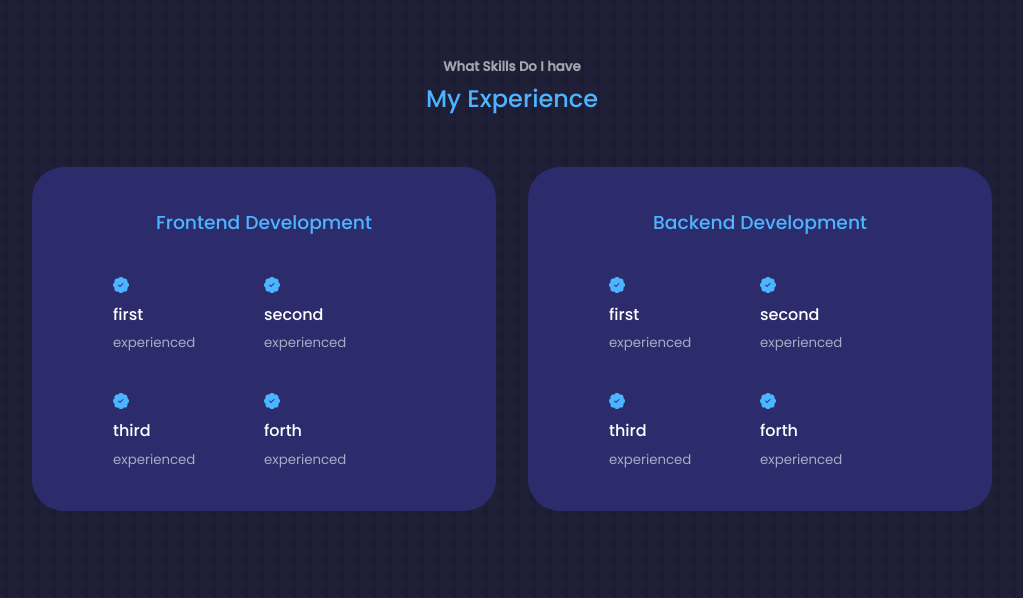
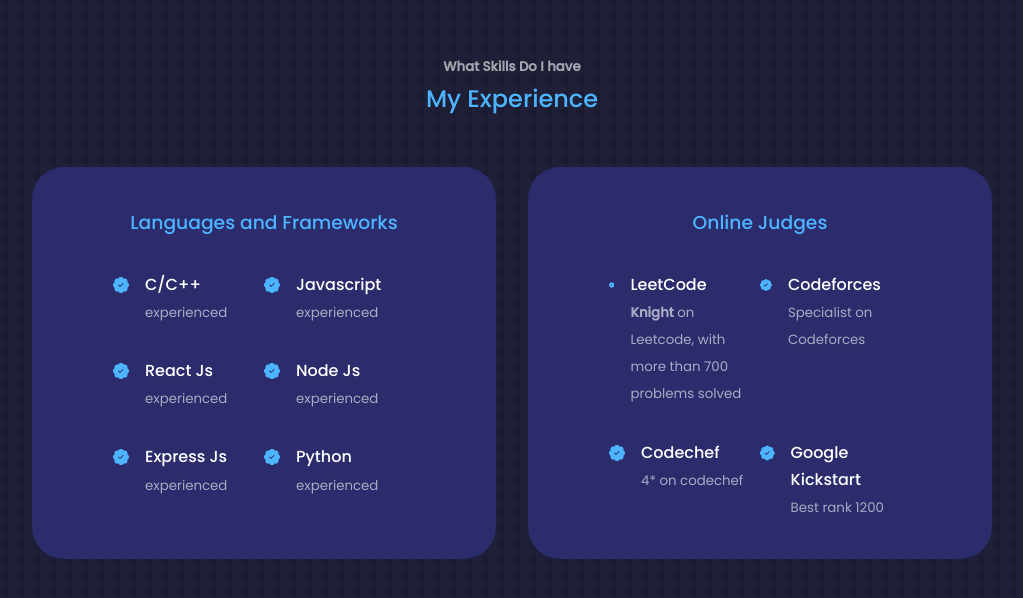
Before and after one commit to sarthak-dms/Sarthak-Sharma, a React (Create React App) app: page / in a window 1280 px wide. Shown: the part 1800-2398 px from the top of the page, without its empty margins (128-1151 px from the left). Built offline with nearby package versions, Linux system fonts and the light colour scheme.

Commit message:
updated details 2

```diff
--- a/src/components/Experience/Experience.jsx
+++ b/src/components/Experience/Experience.jsx
@@ -10,33 +10,47 @@
 
       <div className="container experience__container">
         <div className="experience__frontend">
-          <h3>Frontend Development</h3>
+          <h3>Languages and Frameworks</h3>
           <div className="experience__content">
             <article className='experience__detail'>
               <BsFillPatchCheckFill className='experience__details-icon'/>
               <div>
-                <h4>first</h4>
+                <h4>C/C++</h4>
                 <small className='text-light'>experienced</small>
               </div>
             </article>
-            <article>
+            <article className='experience__detail'>
               <BsFillPatchCheckFill className='experience__details-icon'/>
               <div>
-                <h4>second</h4>
+                <h4>Javascript</h4>
                 <small className='text-light'>experienced</small>
               </div>
             </article>
-            <article>
+            <article className='experience__detail'>
               <BsFillPatchCheckFill className='experience__details-icon'/>
               <div>
-                <h4>third</h4>
+                <h4>React Js</h4>
                 <small className='text-light'>experienced</small>
               </div>
             </article>
-            <article>
+            <article className='experience__detail'>
               <BsFillPatchCheckFill className='experience__details-icon'/>
               <div>
-                <h4>forth</h4>
+                <h4>Node Js</h4>
+                <small className='text-light'>experienced</small>
+              </div>
+            </article>
+            <article className='experience__detail'>
+              <BsFillPatchCheckFill className='experience__details-icon'/>
+              <div>
+                <h4>Express Js</h4>
+                <small className='text-light'>experienced</small>
+              </div>
+            </article>
+            <article className='experience__detail'>
+              <BsFillPatchCheckFill className='experience__details-icon'/>
+              <div>
+                <h4>Python</h4>
                 <small className='text-light'>experienced</small>
               </div>
             </article>
@@ -44,34 +58,34 @@
         </div>
 
         <div className="experience__backend">
-          <h3>Backend Development</h3>
+          <h3>Online Judges</h3>
           <div className="experience__content">
               <article className='experience__detail'>
                 <BsFillPatchCheckFill className='experience__details-icon'/>
                 <div>
-                  <h4>first</h4>
-                  <small className='text-light'>experienced</small>
+                  <h4>LeetCode</h4>
+                  <small className='text-light'><b>Knight</b> on Leetcode, with more than 700 problems solved</small>
                 </div>
               </article>
-              <article>
+              <article className='experience__detail'>
                 <BsFillPatchCheckFill className='experience__details-icon'/>
                 <div>
-                  <h4>second</h4>
-                  <small className='text-light'>experienced</small>
+                  <h4>Codeforces</h4>
+                  <small className='text-light'>Specialist on Codeforces</small>
                 </div>
               </article>
-              <article>
+              <article className='experience__detail'>
                 <BsFillPatchCheckFill className='experience__details-icon'/>
                 <div>
-                  <h4>third</h4>
-                  <small className='text-light'>experienced</small>
+                  <h4>Codechef</h4>
+                  <small className='text-light'>4* on codechef</small>
                 </div>
               </article>
-              <article>
+              <article className='experience__detail'>
                 <BsFillPatchCheckFill className='experience__details-icon'/>
                 <div>
-                  <h4>forth</h4>
-                  <small className='text-light'>experienced</small>
+                  <h4>Google Kickstart</h4>
+                  <small className='text-light'>Best rank 1200</small>
                 </div>
               </article>
             </div>
--- a/src/components/Experience/experience.css
+++ b/src/components/Experience/experience.css
@@ -29,7 +29,7 @@
     row-gap: 2rem;
 }
 
-.experience__details{
+.experience__detail{
     display: flex;
     gap: 1rem;
 }
```
